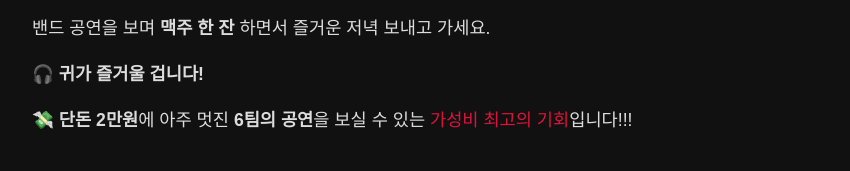
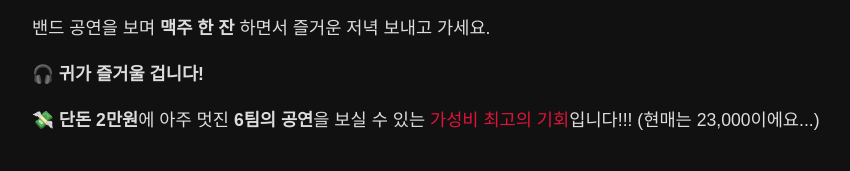
Before and after one commit to rla1wo23/performance.promo, a plain HTML site: page index.html in a window 1280 px wide. Shown: the part 1236-1407 px from the top of the page, without its empty margins (208-1058 px from the left). Drawn offline with nearby package versions, Linux system fonts and the light colour scheme; a web font is replaced by a local one.

Commit message:
가격수정

```diff
--- a/index.html
+++ b/index.html
@@ -120,6 +120,7 @@
           💸 <strong>단돈 2만원</strong>에 아주 멋진
           <strong>6팀의 공연</strong>을 보실 수 있는
           <span style="color: crimson">가성비 최고의 기회</span>입니다!!!
+          (현매는 23,000이에요...)
         </p>
       </section>
 
```
